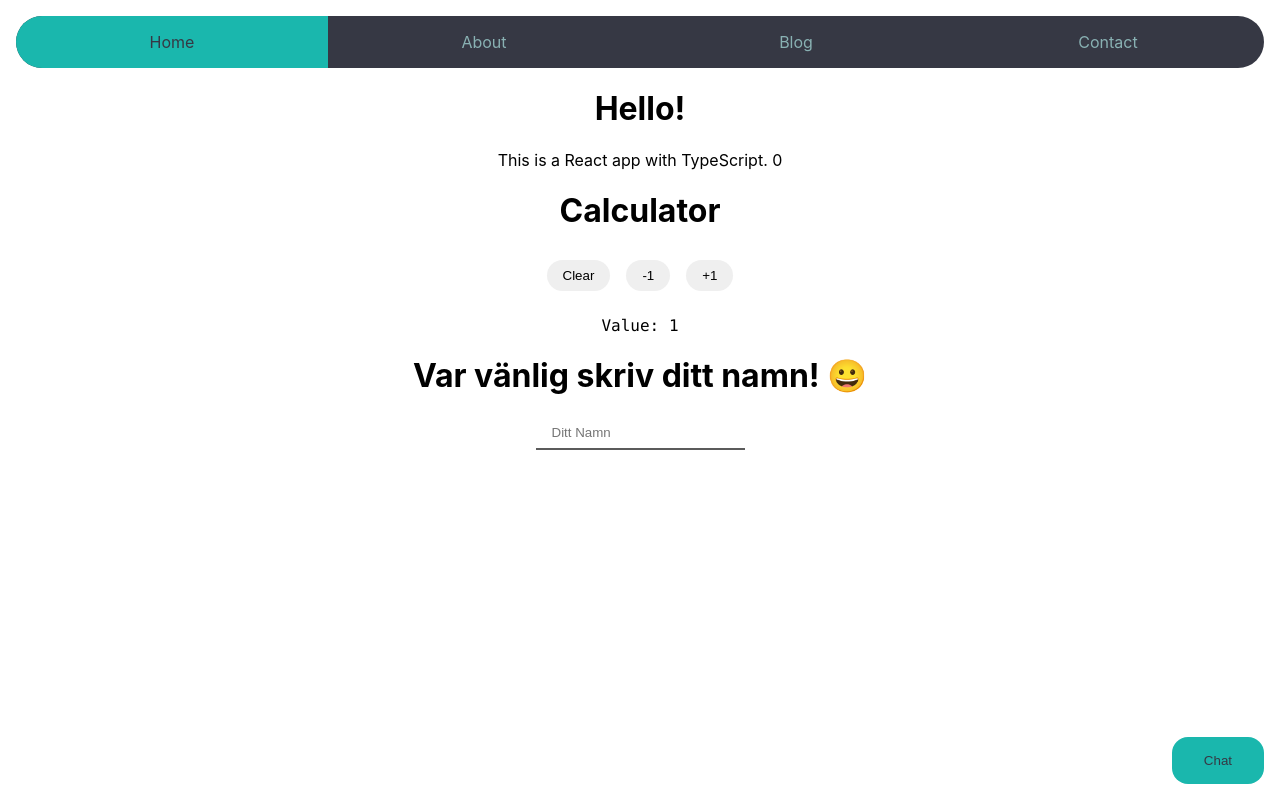
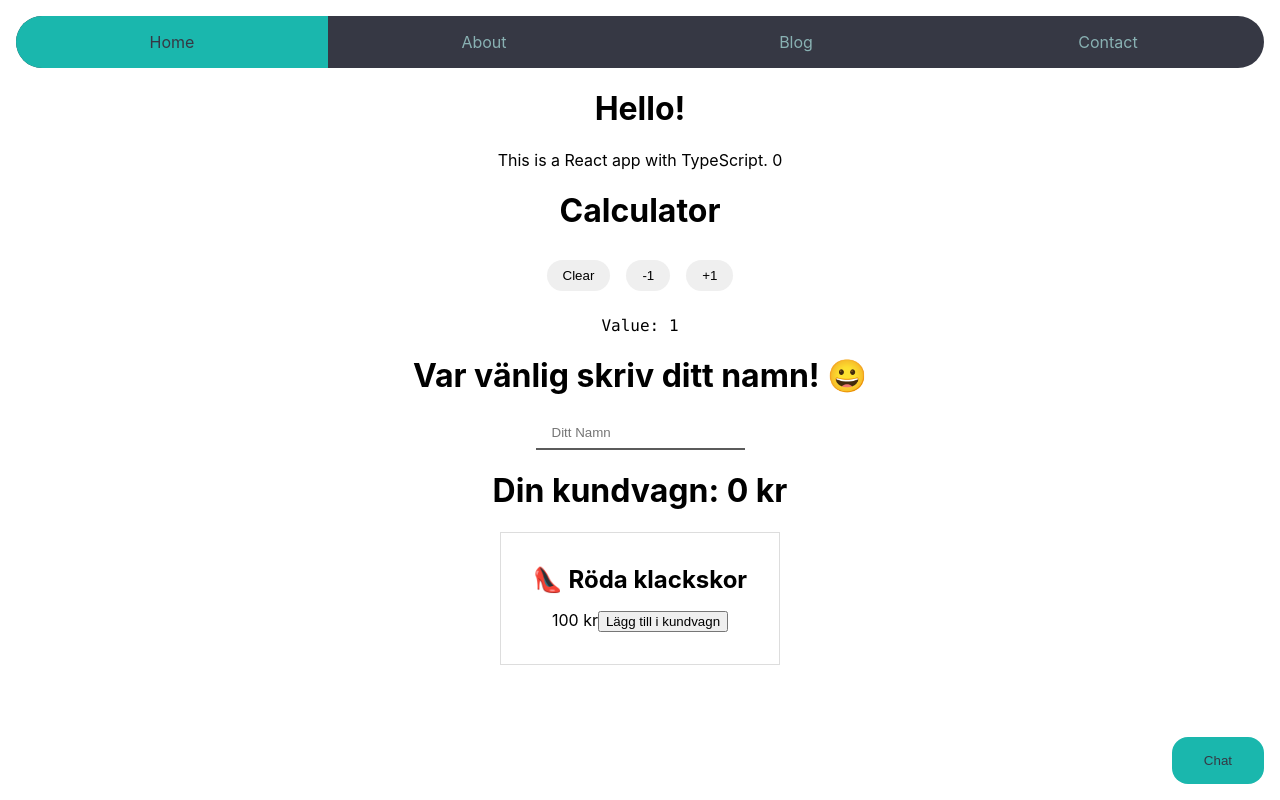
Before and after one commit to MatildaMared/react-frontend-testing, a React (Create React App) app: page / in a window 1280 px wide. Built offline with nearby package versions, Linux system fonts and the light colour scheme.

Commit message:
add tets for Cart component

```diff
--- a/src/App.tsx
+++ b/src/App.tsx
@@ -1,6 +1,7 @@
 import { useState } from "react";
 import "./App.css";
 import Calculator from "./components/Calculator";
+import Cart from "./components/cart/Cart";
 import Chat from "./components/chat/Chat";
 import NameInput from "./components/nameInput/NameInput";
 // import Dinopedia from "./components/dinosaur/Dinopedia";
@@ -19,6 +20,7 @@ function App() {
 			{/* <Counter /> */}
 			<Calculator />
 			<NameInput />
+			<Cart />
 			{/* <Dinopedia /> */}
 			<Chat />
 		</div>
--- a/src/components/cart/Cart.tsx
+++ b/src/components/cart/Cart.tsx
@@ -0,0 +1,42 @@
+import React, { useState } from "react";
+import styled from "styled-components";
+
+function Cart() {
+	const [totalCart, setTotalCart] = useState(0);
+	const [cartWithoutDiscount, setCartWithoutDiscount] = useState(0);
+	const price = 100;
+	const addProductHandler = () => {
+		const newTotal = cartWithoutDiscount + price;
+		setCartWithoutDiscount(newTotal);
+		if (newTotal < price * 3) {
+			setTotalCart(newTotal);
+		} else {
+			setTotalCart(newTotal - newTotal * 0.25);
+		}
+	};
+
+	return (
+		<div>
+			<h1>Din kundvagn: {totalCart} kr</h1>
+			<ProductWrapper>
+				<h2>👠 Röda klackskor</h2>
+				<span>{price} kr</span>
+				<button onClick={addProductHandler}>Lägg till i kundvagn</button>
+			</ProductWrapper>
+		</div>
+	);
+}
+
+const ProductWrapper = styled.div`
+	border: 1px solid #ddd;
+	width: fit-content;
+	margin: 0 auto;
+	padding: 2rem;
+
+	& h2 {
+		margin: 0;
+		margin-bottom: 1rem;
+	}
+`;
+
+export default Cart;
```
Also changed, not shown: 1 other file (tests, documents, lock files or other folders).
